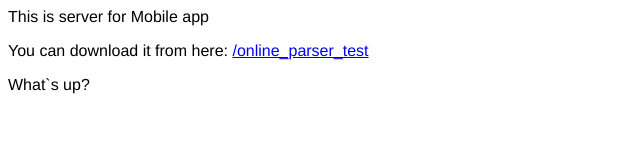
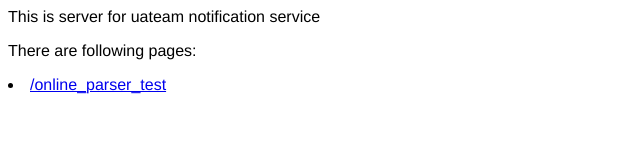
Before and after one commit to uateam-app-team/uateam-app-server, a plain HTML site: page war/index.html in a window 1280 px wide. Shown: the whole page, without its empty margins (0-640 px from the left). Drawn offline with Linux system fonts and the light colour scheme.

Commit message:
rewrite start page, add error output on online parser test

```diff
--- a/war/index.html
+++ b/war/index.html
@@ -17,8 +17,8 @@
     </style>
   </head>
   <body>
-    <p>This is server for Mobile app</p>
-    <p>You can download it from here: <a href="/online_parser_test">/online_parser_test</a></p>
-    What`s up?
+    <p>This is server for uateam notification service
+    <p>There are following pages:
+    <li><a href="/online_parser_test">/online_parser_test
   </body>
 </html>
```
Also changed, not shown: 1 other file.
